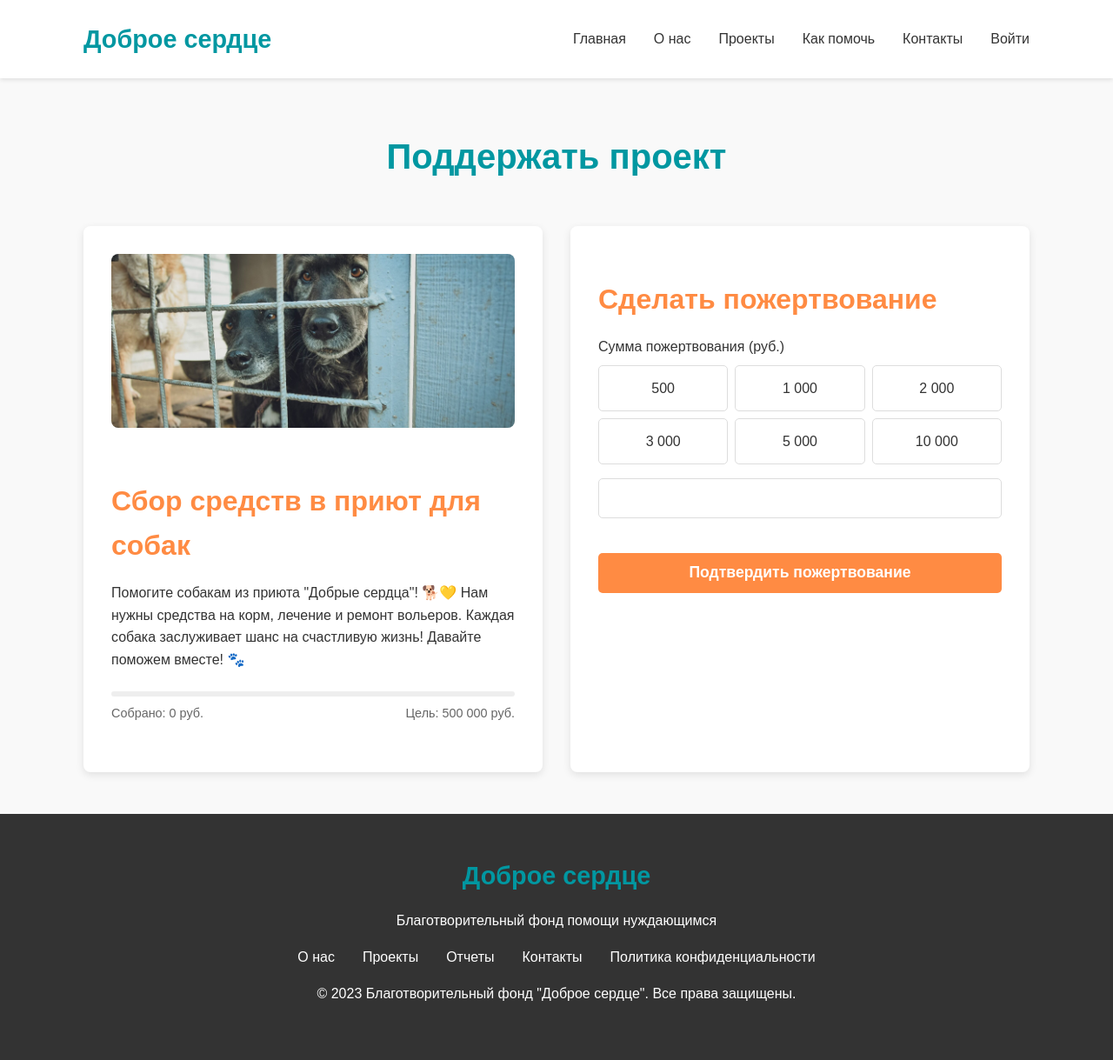
After one commit to MrSimaurik/blago, a PHP site: page /donate.php?project=1 in a window 1280 px wide. The commit adds this page. Shown: the whole page at 87% size. Run offline with PHP 8.4, Linux system fonts and the light colour scheme; data comes from the database, SQL or seed files in the repository.

Commit message:
+ donate , progres bar

```diff
--- /dev/null
+++ b/public/donate.php
@@ -0,0 +1,264 @@
+<?php include "db.php";
+session_start();
+
+// Получаем ID проекта из URL
+$project_id = isset($_GET['project']) ? intval($_GET['project']) : 0;
+
+// Получаем информацию о проекте
+$stm = $connect->prepare("SELECT * FROM `project` WHERE id = ?");
+$stm->execute([$project_id]);
+$project = $stm->fetch();
+
+
+
+if (!$project) {
+    header('Location: projects.php');
+    exit;
+}
+?>
+<!DOCTYPE html>
+<html lang="ru">
+<head>
+    <meta charset="UTF-8">
+    <meta name="viewport" content="width=device-width, initial-scale=1.0">
+    <title>Пожертвование | Доброе сердце</title>
+    <style>
+        :root {
+            --h1-color: #0097a1;
+            --h2-color: #ff8b43;
+            --button-color: #ff8b43;
+            --text-color: #333;
+            --light-bg: #f9f9f9;
+            --border-color: #ddd;
+        }
+
+        body {
+            font-family: 'Arial', sans-serif;
+            margin: 0;
+            padding: 0;
+            color: var(--text-color);
+            line-height: 1.6;
+            background-color: var(--light-bg);
+        }
+
+        .container {
+            width: 85%;
+            max-width: 1200px;
+            margin: 0 auto;
+        }
+
+        h1 {
+            color: var(--h1-color);
+            font-size: 2.5rem;
+            margin-bottom: 1rem;
+            text-align: center;
+            padding-top: 2rem;
+        }
+
+        h2 {
+            color: var(--h2-color);
+            font-size: 2rem;
+            margin-bottom: 1rem;
+        }
+
+        .donate-container {
+            display: grid;
+            grid-template-columns: 1fr 1fr;
+            gap: 2rem;
+            margin: 3rem 0;
+        }
+
+        .project-info {
+            background: white;
+            border-radius: 8px;
+            padding: 2rem;
+            box-shadow: 0 3px 10px rgba(0,0,0,0.1);
+        }
+
+        .project-img {
+            width: 100%;
+            height: 200px;
+            object-fit: cover;
+            border-radius: 8px;
+            margin-bottom: 1.5rem;
+        }
+
+        .donation-form {
+            background: white;
+            border-radius: 8px;
+            padding: 2rem;
+            box-shadow: 0 3px 10px rgba(0,0,0,0.1);
+        }
+
+        .form-group {
+            margin-bottom: 1.5rem;
+        }
+
+        .form-group label {
+            display: block;
+            margin-bottom: 0.5rem;
+            font-weight: 500;
+        }
+
+        .form-group input,
+        .form-group select {
+            width: 100%;
+            padding: 0.8rem;
+            border: 1px solid var(--border-color);
+            border-radius: 5px;
+            font-size: 1rem;
+            box-sizing: border-box;
+        }
+
+        .amount-options {
+            display: grid;
+            grid-template-columns: repeat(3, 1fr);
+            gap: 0.5rem;
+            margin-bottom: 1rem;
+        }
+
+        .amount-option {
+            background: white;
+            border: 1px solid var(--border-color);
+            border-radius: 5px;
+            padding: 0.8rem;
+            text-align: center;
+            cursor: pointer;
+            transition: all 0.3s;
+        }
+
+        .amount-option:hover,
+        .amount-option.selected {
+            background-color: var(--h1-color);
+            color: white;
+            border-color: var(--h1-color);
+        }
+
+        .btn {
+            display: inline-block;
+            background-color: var(--button-color);
+            color: white;
+            padding: 0.8rem 1.5rem;
+            border-radius: 5px;
+            text-decoration: none;
+            font-weight: bold;
+            border: none;
+            cursor: pointer;
+            transition: background-color 0.3s;
+            width: 100%;
+            font-size: 1.1rem;
+            margin-top: 1rem;
+        }
+
+        .btn:hover {
+            background-color: #e67a3a;
+        }
+
+        .project-progress {
+            margin: 1.5rem 0;
+        }
+
+        .progress-bar {
+            height: 6px;
+            background-color: #eee;
+            border-radius: 3px;
+            margin-bottom: 0.5rem;
+            overflow: hidden;
+        }
+
+        .progress-fill {
+            height: 100%;
+            background-color: var(--h2-color);
+            width: <?=($project['target_current'] / $project['target_amount']) * 100?>%;
+        }
+
+        .progress-info {
+            display: flex;
+            justify-content: space-between;
+            font-size: 0.9rem;
+            color: #666;
+        }
+
+        @media (max-width: 768px) {
+            .container {
+                width: 90%;
+            }
+
+            .donate-container {
+                grid-template-columns: 1fr;
+            }
+
+            h1 {
+                font-size: 2rem;
+            }
+
+            .amount-options {
+                grid-template-columns: repeat(2, 1fr);
+            }
+        }
+    </style>
+    <link rel="stylesheet" href="https://cdnjs.cloudflare.com/ajax/libs/font-awesome/6.0.0-beta3/css/all.min.css">
+</head>
+<body>
+    <?php include "header.php"; ?>
+
+    <main class="container">
+        <h1>Поддержать проект</h1>
+
+        <div class="donate-container">
+            <div class="project-info">
+                <img src="./images/Project/<?=$project['img_path']?>" alt="<?=$project['tittle']?>" class="project-img">
+                <h2><?=$project['tittle']?></h2>
+                <p><?=$project['purpose_of_donation']?></p>
+
+                <div class="project-progress">
+                    <div class="progress-bar">
+                        <div class="progress-fill"></div>
+                    </div>
+                    <div class="progress-info">
+                        <span>Собрано: <?=number_format($project['target_current'], 0, '', ' ')?> руб.</span>
+                        <span>Цель: <?=number_format($project['target_amount'], 0, '', ' ')?> руб.</span>
+                    </div>
+                </div>
+            </div>
+
+            <div class="donation-form">
+                <h2>Сделать пожертвование</h2>
+
+                <form action="action.php?action=donate&project=<?=$_GET['project']?>" method="POST">
+                    <input type="hidden" name="project_id" value="<?=$project['id']?>">
+
+                    <div class="form-group">
+                        <label for="amount">Сумма пожертвования (руб.)</label>
+                        <div class="amount-options">
+                            <div class="amount-option" data-amount="500">500</div>
+                            <div class="amount-option" data-amount="1000">1 000</div>
+                            <div class="amount-option" data-amount="2000">2 000</div>
+                            <div class="amount-option" data-amount="3000">3 000</div>
+                            <div class="amount-option" data-amount="5000">5 000</div>
+                            <div class="amount-option" data-amount="10000">10 000</div>
+                        </div>
+                        <input type="number" id="amount" name="amount" min="100" step="100" required>
+                    </div>
+                    <button type="submit" class="btn">Подтвердить пожертвование</button>
+                </form>
+            </div>
+        </div>
+    </main>
+
+    <?php include "footer.php" ?>
+
+    <script>
+        // Обработка выбора суммы
+        document.querySelectorAll('.amount-option').forEach(option => {
+            option.addEventListener('click', function() {
+                document.querySelectorAll('.amount-option').forEach(opt => {
+                    opt.classList.remove('selected');
+                });
+                this.classList.add('selected');
+                document.getElementById('amount').value = this.getAttribute('data-amount');
+            });
+        });
+    </script>
+</body>
+</html>
```
Also changed, not shown: public/action.php (+23 -0 lines), public/projects.php (+15 -5 lines).
